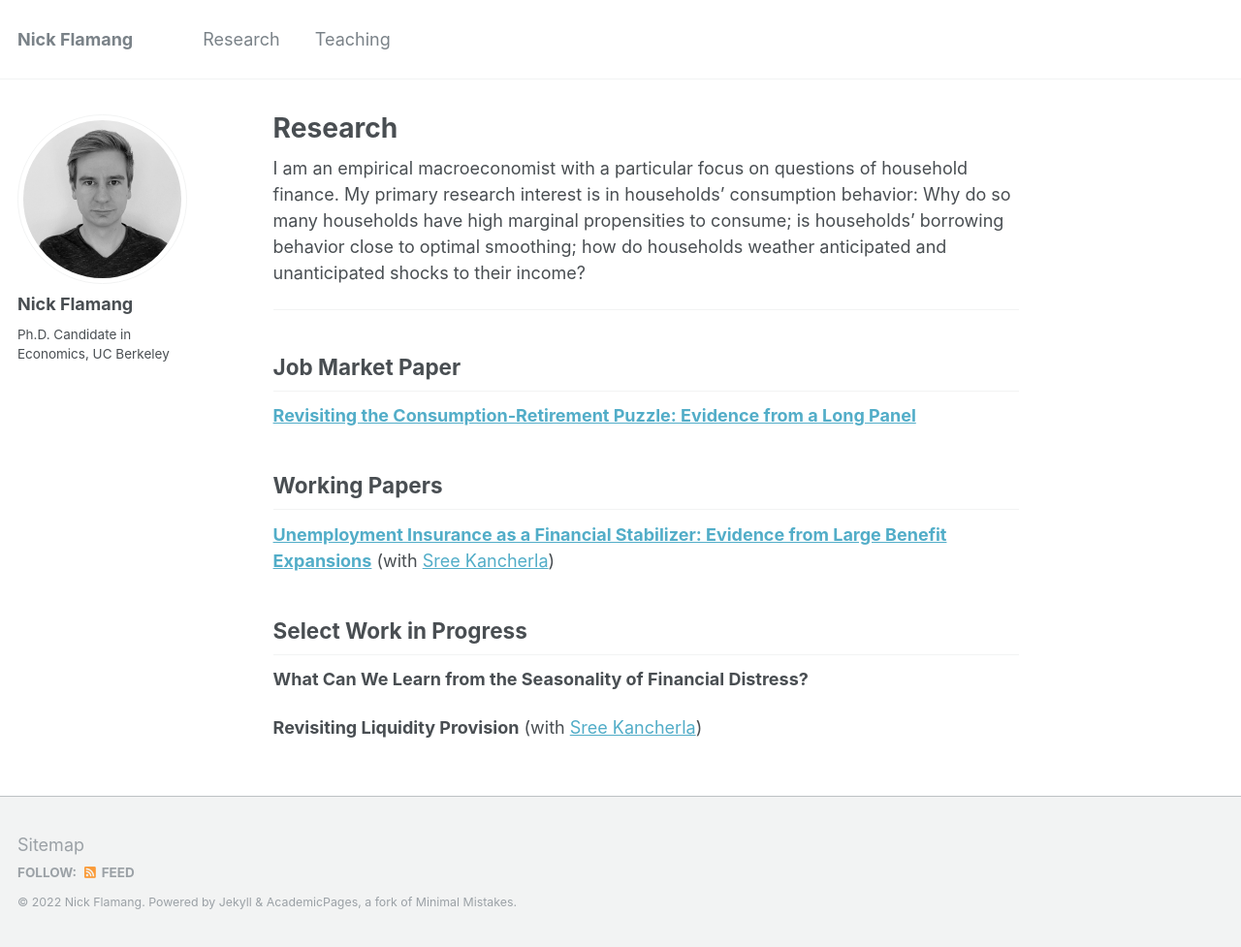
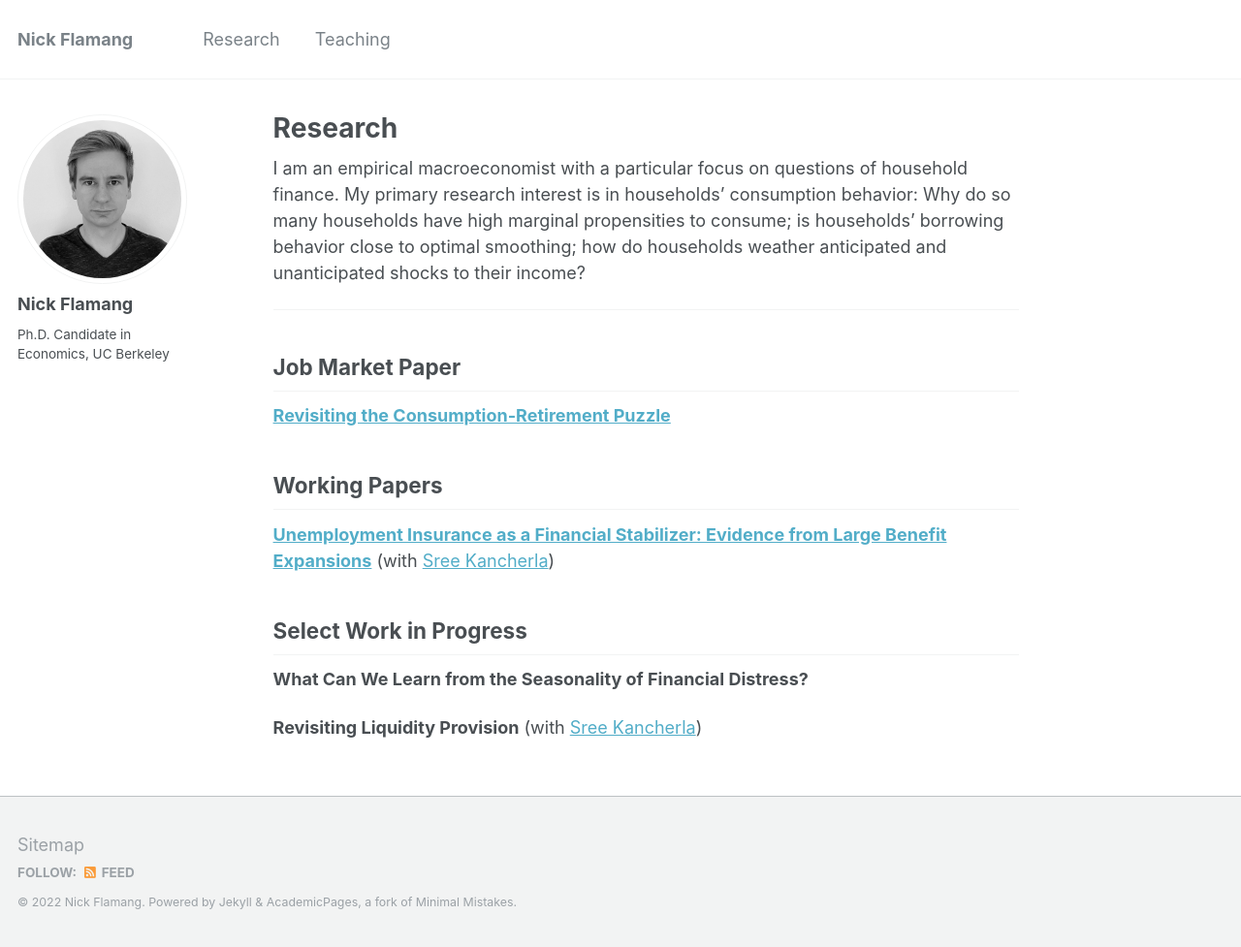
Before and after one commit to nickflamang/nickflamang.github.io, a Jekyll site: the page built from research.md, in a window 1280 px wide and 977 px high. Shown: the whole window at 97% size. Built offline with Jekyll 4.4.1, drawn with Linux system fonts in a browser that asks for light colours.

Commit message:
Update research.md

```diff
--- a/research.md
+++ b/research.md
@@ -7,7 +7,7 @@ I am an empirical macroeconomist with a particular focus on questions of househo
 ---
 ## Job Market Paper
 
-**[Revisiting the Consumption-Retirement Puzzle: Evidence from a Long Panel](https://nickflamang.github.io/files/nflamang_jmp.pdf)**
+**[Revisiting the Consumption-Retirement Puzzle](https://nickflamang.github.io/files/nflamang_jmp.pdf)**
 
 
 ## Working Papers
```
